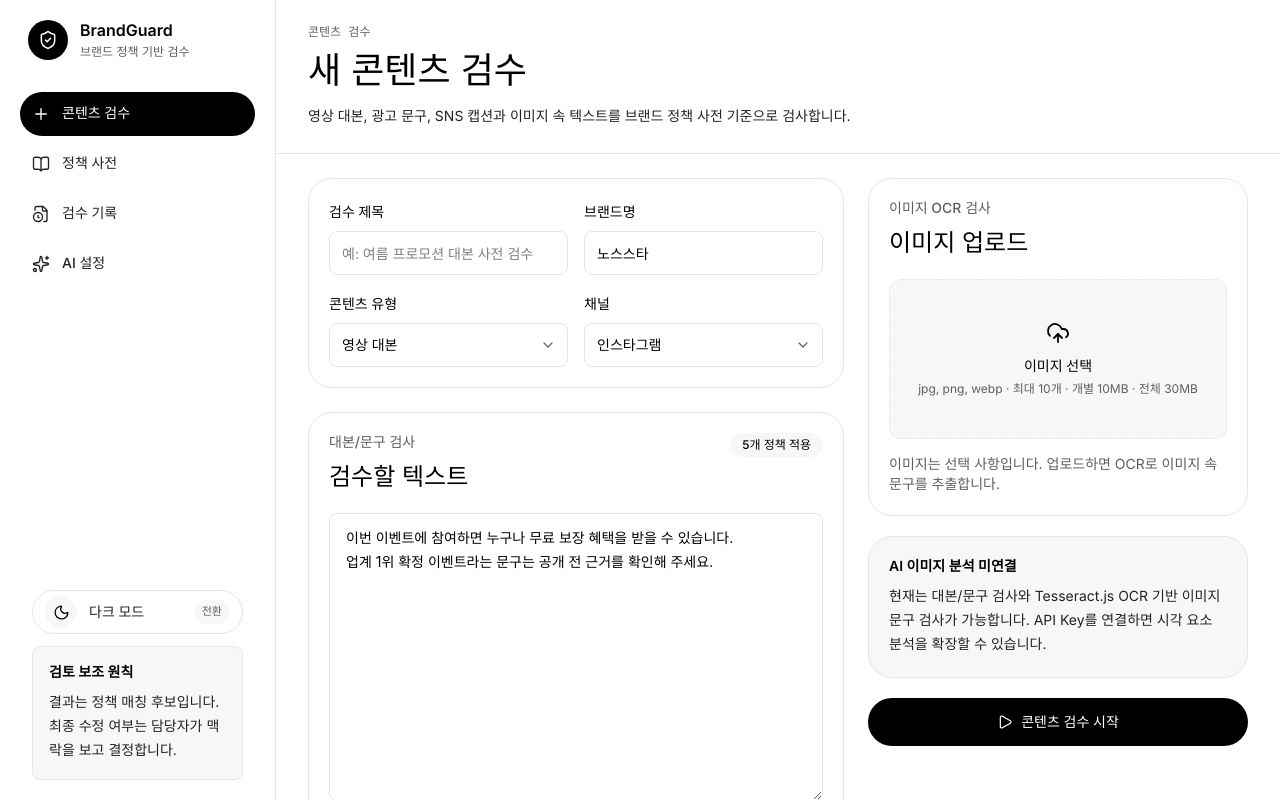
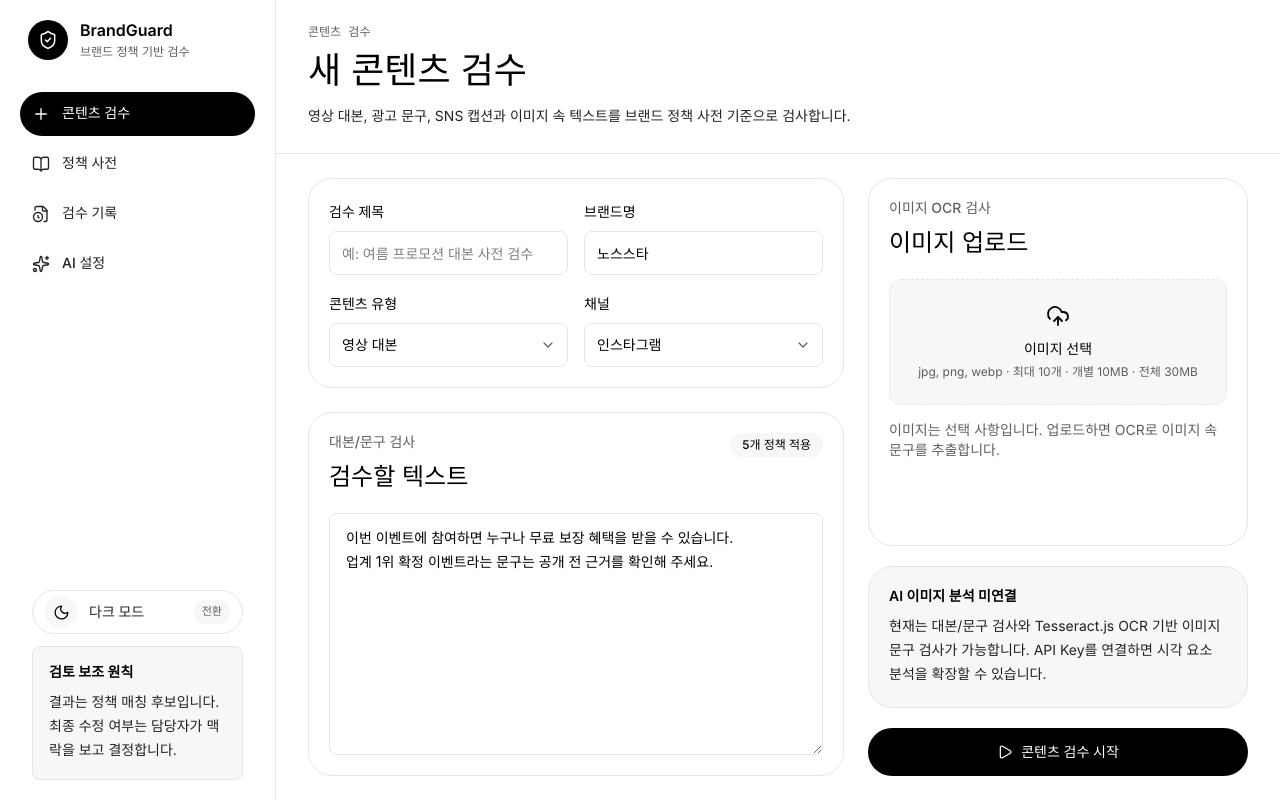
Before and after one commit to ddoniddoni/brand-guard, a Next.js app: page /reviews/new in a window 1280 px wide. Built offline with nearby package versions, Linux system fonts and the light colour scheme.

Commit message:
fix(review): fit create form to viewport

```diff
--- a/app/reviews/new/page.tsx
+++ b/app/reviews/new/page.tsx
@@ -5,12 +5,14 @@ import { PageHeader } from "@/components/layout/PageHeader";
 export default function NewReviewPage() {
   return (
     <AppShell activePath="/reviews/new">
+      <div className="lg:flex lg:h-full lg:min-h-0 lg:flex-col">
         <PageHeader
           description="영상 대본, 광고 문구, SNS 캡션과 이미지 속 텍스트를 브랜드 정책 사전 기준으로 검사합니다."
           eyebrow="콘텐츠 검수"
           title="새 콘텐츠 검수"
         />
         <ReviewCreateForm />
+      </div>
     </AppShell>
   );
 }
--- a/components/review/ReviewCreateForm.tsx
+++ b/components/review/ReviewCreateForm.tsx
@@ -197,9 +197,9 @@ export function ReviewCreateForm() {
   );
 
   return (
-    <form className="mx-auto grid w-full max-w-[1500px] gap-6 px-5 py-6 sm:px-6 lg:px-8" onSubmit={handleSubmit}>
-      <section className="grid gap-6 xl:grid-cols-[minmax(0,1fr)_380px]">
-        <div className="grid gap-6">
+    <form className="mx-auto grid w-full max-w-[1500px] gap-6 px-5 py-6 sm:px-6 lg:min-h-0 lg:flex-1 lg:px-8" onSubmit={handleSubmit}>
+      <section className="grid min-h-0 gap-6 lg:h-full lg:grid-rows-[minmax(0,1fr)] xl:grid-cols-[minmax(0,1fr)_380px]">
+        <div className="grid min-h-0 gap-6 lg:grid-rows-[auto_minmax(0,1fr)]">
           <section className="app-panel p-5">
             <div className="grid gap-4 md:grid-cols-2">
               <Field label="검수 제목" error={form.formState.errors.title?.message}>
@@ -245,8 +245,8 @@ export function ReviewCreateForm() {
             </div>
           </section>
 
-          <section className="app-panel p-5">
-            <div className="flex flex-wrap items-start justify-between gap-4">
+          <section className="app-panel flex min-h-0 flex-col p-5">
+            <div className="flex shrink-0 flex-wrap items-start justify-between gap-4">
               <div>
                 <p className="text-sm font-medium text-[var(--color-muted)]">
                   대본/문구 검사
@@ -257,10 +257,10 @@ export function ReviewCreateForm() {
                 {policyTerms.filter((term) => term.enabled).length}개 정책 적용
               </span>
             </div>
-            <label className="mt-5 block">
+            <label className="mt-5 flex min-h-0 flex-1">
               <span className="sr-only">대본 또는 광고 문구</span>
               <textarea
-                className="app-input min-h-72 w-full resize-y px-4 py-3 text-sm leading-6"
+                className="app-input min-h-72 w-full resize-y px-4 py-3 text-sm leading-6 lg:h-full lg:min-h-0"
                 placeholder="영상 대본, 광고 문구, SNS 캡션을 붙여넣으세요."
                 {...form.register("originalText")}
               />
@@ -273,7 +273,7 @@ export function ReviewCreateForm() {
           </section>
         </div>
 
-        <aside className="grid h-fit gap-5">
+        <aside className="grid min-h-0 gap-5 lg:h-full lg:grid-rows-[minmax(0,1fr)_auto_auto]">
           <ImageUploadPanel
             imageError={imageError}
             imageFiles={imageFiles}
@@ -310,12 +310,12 @@ function ImageUploadPanel({
   onImageChange: (files: FileList | null) => void;
 }) {
   return (
-    <section className="app-panel p-5">
+    <section className="app-panel flex min-h-0 flex-col p-5">
       <p className="text-sm font-medium text-[var(--color-muted)]">
         이미지 OCR 검사
       </p>
       <h2 className="mt-2 text-2xl font-normal">이미지 업로드</h2>
-      <label className="mt-5 flex min-h-40 cursor-pointer flex-col items-center justify-center rounded-xl border border-dashed border-[var(--color-hairline)] bg-[var(--color-surface-soft)] px-4 py-6 text-center hover:bg-[var(--color-surface-strong)]">
+      <label className="mt-5 flex min-h-40 cursor-pointer flex-col items-center justify-center rounded-xl border border-dashed border-[var(--color-hairline)] bg-[var(--color-surface-soft)] px-4 py-6 text-center hover:bg-[var(--color-surface-strong)] lg:min-h-28">
         <UploadCloud aria-hidden="true" size={24} strokeWidth={1.8} />
         <span className="mt-3 text-sm font-medium">이미지 선택</span>
         <span className="mt-1 text-xs text-[var(--color-muted)]">
@@ -334,7 +334,7 @@ function ImageUploadPanel({
           {imageError}
         </p>
       ) : null}
-      <div className="mt-4 grid gap-2">
+      <div className="mt-4 grid min-h-0 flex-1 gap-2 overflow-y-auto">
         {imageFiles.length > 0 ? (
           imageFiles.map((file) => (
             <div
```
Lines whose indentation alone changed are shown as unchanged.
